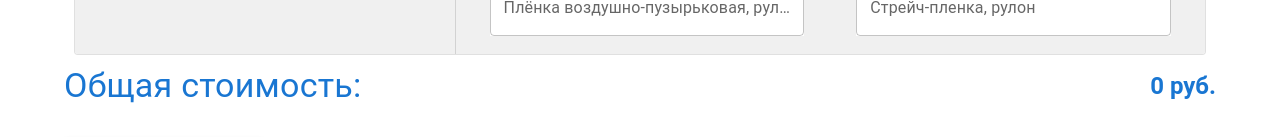
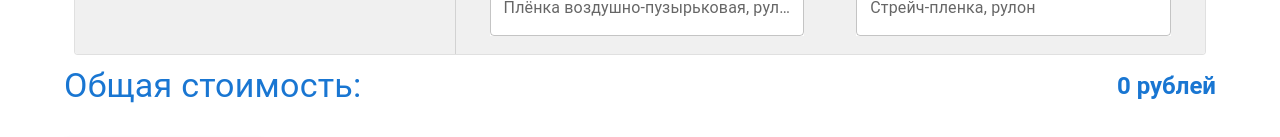
Before and after one commit to Alish1993/KALIBR, a React (Vite) app in the folder client/: page /calculatorPage in a window 1280 px wide. Shown: the part 812-949 px from the top of the page. Built offline with nearby package versions, Linux system fonts and the light colour scheme; no server answers.

Commit message:
calculator_fully_done

```diff
--- a/client/src/components/pages/CalculatorPage.tsx
+++ b/client/src/components/pages/CalculatorPage.tsx
@@ -4,12 +4,62 @@ import SendIcon from '@mui/icons-material/Send';
 import CalculatorCardAuto from '../ui/CalculatorCardAuto';
 import CalculatorCardLoader from '../ui/CalculatorCardLoader';
 import CalculatorCardPackage from '../ui/CalculatorCardPackage';
-import { useAppDispatch } from '../../redux/hooks';
+import { useAppDispatch, useAppSelector } from '../../redux/hooks';
 import { setToggleOrderModal } from '../../redux/slices/modals/modalsSlice';
 import OrderModal from '../ui/OrderModal';
 
 export default function CalculatorPage(): JSX.Element {
   const dispatch = useAppDispatch();
+  const serviceData = useAppSelector((state) => state.loaderPackAuto.services);
+  console.log(serviceData, 'данные с калькулятора из слайса c calculatorPage');
+  console.log(typeof serviceData.machine, 'тип данных для типа машины');
+  console.log(serviceData.machine, 'значение для типа машины');
+
+  // const calculateTotalCost = () => {
+  //   let totalCost = 0;
+
+  //   for (const key in serviceData) {
+  //     if (!isNaN(serviceData[key]) /*|| serviceData.machine !== ''*/) {
+  //       totalCost += Number(serviceData[key]);
+  //     }
+  //   }
+
+  //   return totalCost;
+  // };
+
+  // const totalCost = calculateTotalCost();
+
+// работает !!!!!!!!!!!!!!!!!!!
+const calculateTotalCost = (serviceData) => {
+  let totalCost = 0;
+  if (typeof serviceData.amountLoader === 'number' && !isNaN(serviceData.amountLoader) &&
+      typeof serviceData.workTime === 'number' && !isNaN(serviceData.workTime)) {
+      totalCost += serviceData.amountLoader * serviceData.workTime * 1000;
+  }
+  if (typeof serviceData.box === 'number' && !isNaN(serviceData.box)) {
+      totalCost += serviceData.box * 50;
+  }
+  if (typeof serviceData.roll === 'number' && !isNaN(serviceData.roll)) {
+      totalCost += serviceData.roll * 100;
+  }
+  if (typeof serviceData.scotch === 'number' && !isNaN(serviceData.scotch)) {
+      totalCost += serviceData.scotch * 150;
+  }
+  if (typeof serviceData.stretchRoll === 'number' && !isNaN(serviceData.stretchRoll)) {
+      totalCost += serviceData.stretchRoll * 200;
+  }
+  let totalMachines = 0;
+    if (typeof serviceData.amountMachine === 'number' && !isNaN(serviceData.amountMachine) &&
+        typeof serviceData.time === 'number' && !isNaN(serviceData.time) &&
+        typeof serviceData.machine === 'number' && !isNaN(serviceData.machine)) {
+        totalMachines = serviceData.amountMachine * serviceData.time * 500 + (serviceData.path || 0) * 70 + serviceData.amountMachine * serviceData.machine;
+    }
+
+    return totalCost + totalMachines;
+};
+const totalCost = calculateTotalCost(serviceData);
+// работает !!!!!!!!!!!!!!!!!!!
+
   return (
     <Box>
       <Typography variant="h4" className="text-3xl font-bold mb-6" sx={{ color: '#1976D2' }}>
@@ -35,7 +85,7 @@ export default function CalculatorPage(): JSX.Element {
             Общая стоимость:
           </Typography>
           <Typography variant="h5" sx={{ fontSize: '3xl', fontWeight: 'bold', color: '#1976D2' }}>
-            0 руб.
+            {totalCost} рублей
           </Typography>
         </Box>
         <OrderModal />
--- a/client/src/components/ui/CalculatorCardAuto.tsx
+++ b/client/src/components/ui/CalculatorCardAuto.tsx
@@ -25,17 +25,6 @@ export default function CalculatorCardAuto(): JSX.Element {
   const [time, setTime] = React.useState(''); // инпут для времени работы
   const [path, setPath] = React.useState(''); // инпут для выбора расстояния
   const [isMachineSelected, setIsMachineSelected] = React.useState(false); // анимация машины
-
-  // const handleChangeLoader = (event: React.ChangeEvent<HTMLInputElement>) => {
-  //   const amountValue = event.target.value;
-  //   setAmountLoader(amountValue); // или setAmountLoader(amountValue.toString());
-  //   const formData: CalculatorTypeNoId = {
-  //     amountLoader: parseInt(amountValue),
-  //   } as CalculatorTypeNoId;
-  //   dispatch(formServiceObject(formData));
-  //   setIsLoaderSelected(true);
-  //   setTimeout(() => setIsLoaderSelected(false), 300);
-  // };
 
   // для анимации при выборе количества машин
   const handleAmountChange = (event: React.ChangeEvent<HTMLInputElement>) => {
@@ -148,9 +137,9 @@ export default function CalculatorCardAuto(): JSX.Element {
                   <MenuItem value="">
                     <em>Выбрать</em>
                   </MenuItem>
-                  <MenuItem value={10}>Газель1</MenuItem>
-                  <MenuItem value={20}>Газель2</MenuItem>
-                  <MenuItem value={30}>Газель3</MenuItem>
+                  <MenuItem value={5000}>Газель 3 метра</MenuItem>
+                  <MenuItem value={6000}>Газель 4 метра</MenuItem>
+                  <MenuItem value={7000}>Газель 5 метров</MenuItem>
                 </Select>
                 <FormHelperText>Выбрать машину</FormHelperText>
               </FormControl>
@@ -210,21 +199,3 @@ export default function CalculatorCardAuto(): JSX.Element {
     </Card>
   );
 }
-
-// {
-//   /* <Box mt={5} display="flex" flexDirection="column" justifyContent="center">
-//             <Box display="flex" flexDirection="row" justifyContent="center">
-//               <Button sx={{ margin: 1 }} variant="contained" onClick={() => dispatch(increment())}>
-//                 +
-//               </Button>
-
-//               <Button sx={{ margin: 1 }} variant="contained" onClick={() => dispatch(decrement())}>
-//                 -
-//               </Button>
-
-//             </Box>
-//             <Box mt={3} display="flex" flexDirection="row" justifyContent="center">
-//               <Typography variant="h4">{counterValue}</Typography>
-//             </Box>
-//           </Box> */
-// }
--- a/client/src/components/ui/OrderModal.tsx
+++ b/client/src/components/ui/OrderModal.tsx
@@ -10,7 +10,7 @@ export default function OrderModal(): JSX.Element {
   const dispatch = useAppDispatch();
   const modalUser = useAppSelector((state) => state.modals.toggleOrderModal);
   const serviceData =  useAppSelector((state) => state.loaderPackAuto.services)   //объект с данными с калькулятора из слайса
-  console.log(serviceData, "данные с калькулятора из слайса")
+  // console.log(serviceData, "данные с калькулятора из слайса")
   const [formData, setFormData] = useState<OrderFormType>({
     name: '',
     phone: '',
```
Also changed, not shown: client/src/components/ui/CalculatorCardLoader.tsx (+22 -24 lines), client/src/components/ui/CalculatorCardPackage.tsx (+0 -18 lines).
